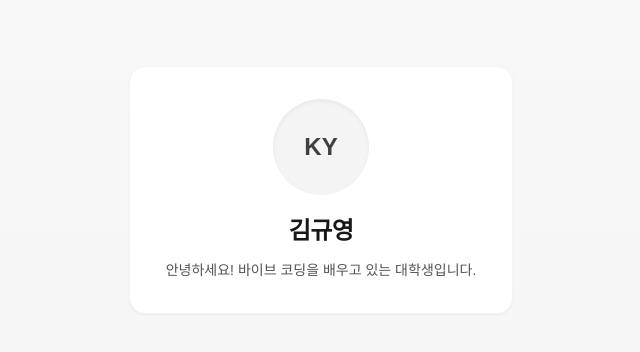
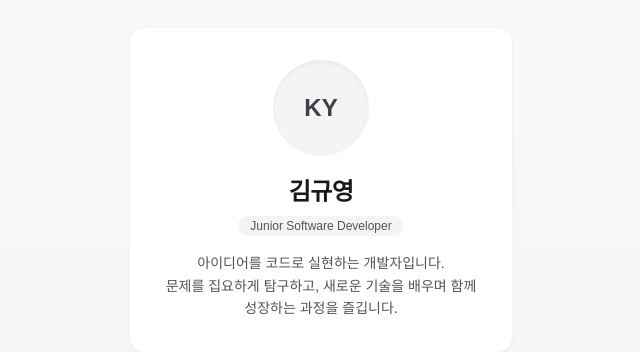
Before and after one commit to KimQYoung/CWU_mylink, a Next.js app: page / in a window 1280 px wide. Shown: the part 210-562 px from the top of the page, without its empty margins (319-959 px from the left). Built offline with nearby package versions, Linux system fonts and the light colour scheme.

Commit message:
feat: 프로필 페이지 소개글을 개발자 소개 문구 및 직무 뱃지로 업데이트

```diff
--- a/src/app/layout.tsx
+++ b/src/app/layout.tsx
@@ -14,7 +14,7 @@ const geistMono = Geist_Mono({
 
 export const metadata: Metadata = {
   title: "김규영 | 마이링크",
-  description: "안녕하세요! 바이브 코딩을 배우고 있는 대학생 김규영의 마이링크입니다.",
+  description: "아이디어를 코드로 실현하는 개발자 김규영의 마이링크입니다.",
 };
 
 export default function RootLayout({ children }: LayoutProps<"/">) {
--- a/src/app/page.tsx
+++ b/src/app/page.tsx
@@ -12,9 +12,17 @@ export default function Home() {
           김규영
         </h1>
 
+        {/* 개발자 직무 배지 */}
+        <div className="mt-2 flex justify-center">
+          <span className="rounded-full bg-zinc-100 px-3 py-0.5 text-xs font-medium text-zinc-600 dark:bg-zinc-800 dark:text-zinc-300">
+            Junior Software Developer
+          </span>
+        </div>
+
         {/* 소개글 */}
-        <p className="mt-3 text-sm leading-relaxed text-zinc-600 dark:text-zinc-400">
-          안녕하세요! 바이브 코딩을 배우고 있는 대학생입니다.
+        <p className="mt-4 text-sm leading-relaxed text-zinc-600 dark:text-zinc-400">
+          아이디어를 코드로 실현하는 개발자입니다. <br />
+          문제를 집요하게 탐구하고, 새로운 기술을 배우며 함께 성장하는 과정을 즐깁니다.
         </p>
       </main>
     </div>
```
